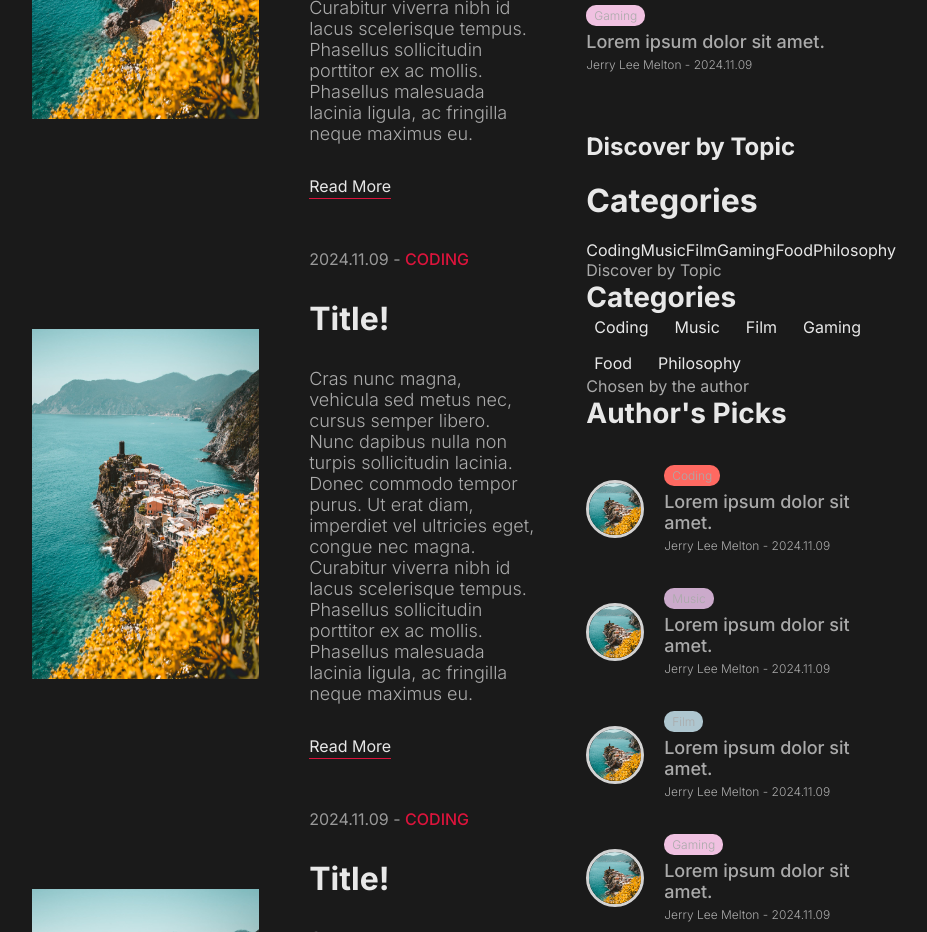
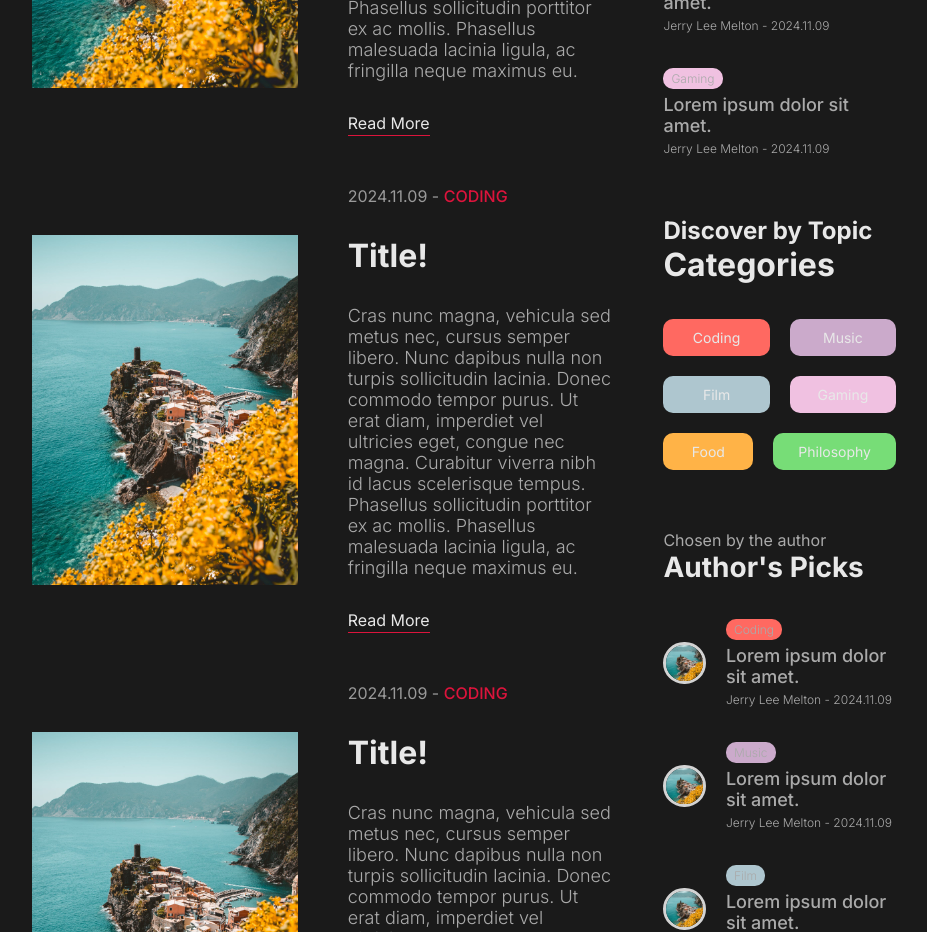
Before and after one commit to JerryLeeMelton/the-open-journal, a Next.js app: page / in a window 1280 px wide. Shown: the part 1720-2652 px from the top of the page, without its empty margins (176-1103 px from the left). Built offline with nearby package versions, Linux system fonts and the light colour scheme.

Commit message:
Styling for side menu categories

```diff
--- a/src/components/Menu/Menu.tsx
+++ b/src/components/Menu/Menu.tsx
@@ -8,6 +8,7 @@ import SideMenuCategories from "../sideMenuCategories/SideMenuCategories"
 const Menu: React.FC = () => {
   return (
     <div className={styles.container}>
+      {/* Popular Posts section */}
       <h2 className={styles.sideMenuSubtitle}>What's Hot?</h2>
       <h1 className={styles.sideMenuTitle}>Popular Posts</h1>
       <SideMenuPosts withImage={false} />
@@ -15,52 +16,9 @@ const Menu: React.FC = () => {
       {/* Category section */}
       <SideMenuCategories />
 
-      <div className={styles.categoryContainer}>
-        <h2 className={styles.sideMenuSubtitle}>Discover by Topic</h2>
-        <h1 className={styles.sideMenuTitle}>Categories</h1>
-        <div className={styles.categoryList}>
-          <Link
-            href="/blog?cat=coding"
-            className={`${styles.categoryItem} ${styles.coding}`}
-          >
-            Coding
-          </Link>
-          <Link
-            href="/blog?cat=music"
-            className={`${styles.categoryItem} ${styles.music}`}
-          >
-            Music
-          </Link>
-          <Link
-            href="/blog?cat=film"
-            className={`${styles.categoryItem} ${styles.film}`}
-          >
-            Film
-          </Link>
-          <Link
-            href="/blog?cat=gaming"
-            className={`${styles.categoryItem} ${styles.gaming}`}
-          >
-            Gaming
-          </Link>
-          <Link
-            href="/blog?cat=food"
-            className={`${styles.categoryItem} ${styles.food}`}
-          >
-            Food
-          </Link>
-          <Link
-            href="/blog?cat=philosophy"
-            className={`${styles.categoryItem} ${styles.philosophy}`}
-          >
-            Philosophy
-          </Link>
-        </div>
-      </div>
-      {/* 2nd section */}
+      {/* Author's Picks section */}
       <h2 className={styles.sideMenuSubtitle}>Chosen by the author</h2>
       <h1 className={styles.sideMenuTitle}>Author's Picks</h1>
-
       <SideMenuPosts withImage={true} />
     </div>
   )
--- a/src/components/sideMenuCategories/SideMenuCategories.module.css
+++ b/src/components/sideMenuCategories/SideMenuCategories.module.css
@@ -1,5 +1,36 @@
-.categoryContainer {
+.categoryList {
   display: flex;
-  flex-direction: column;
+  flex-wrap: wrap;
+  margin-top: 35px;
+  margin-bottom: 60px;
   gap: 20px;
 }
+
+.categoryItem {
+  display: flex;
+  padding: 10px 25px;
+  border-radius: 10px;
+  font-size: 0.875rem;
+  text-align: center;
+  justify-content: center;
+  flex: 1;
+}
+
+.categoryItem.coding {
+  background-color: var(--category-coding);
+}
+.categoryItem.music {
+  background-color: var(--category-music);
+}
+.categoryItem.film {
+  background-color: var(--category-film);
+}
+.categoryItem.food {
+  background-color: var(--category-food);
+}
+.categoryItem.gaming {
+  background-color: var(--category-gaming);
+}
+.categoryItem.philosophy {
+  background-color: var(--category-philosophy);
+}
```
